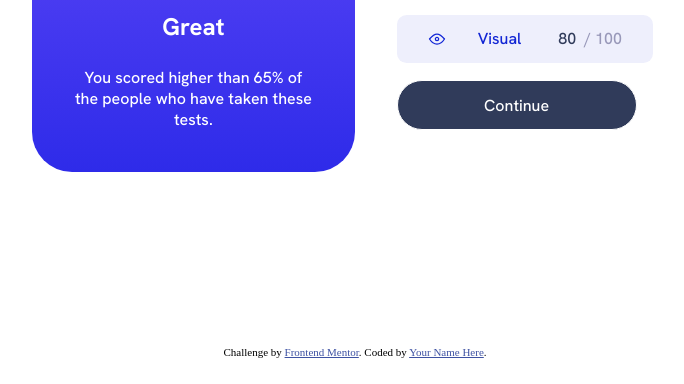
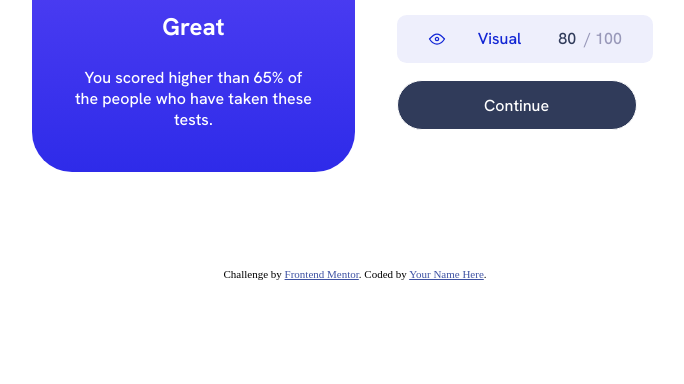
Before and after one commit to Hisham16327/RSC, a plain HTML site: page index.html in a window 1280 px wide. Shown: the part 416-800 px from the top of the page, without its empty margins (285-969 px from the left). Drawn offline with Linux system fonts and the light colour scheme.

Commit message:
Fourth Commit

```diff
--- a/style.css
+++ b/style.css
@@ -17,8 +17,6 @@ body {
   justify-content: center;
   align-items: center;
   font-family: "Hanken Grotesk", sans-serif;
-  height: 80%;
-  width: 80%;
 }
 
 .result {
```
